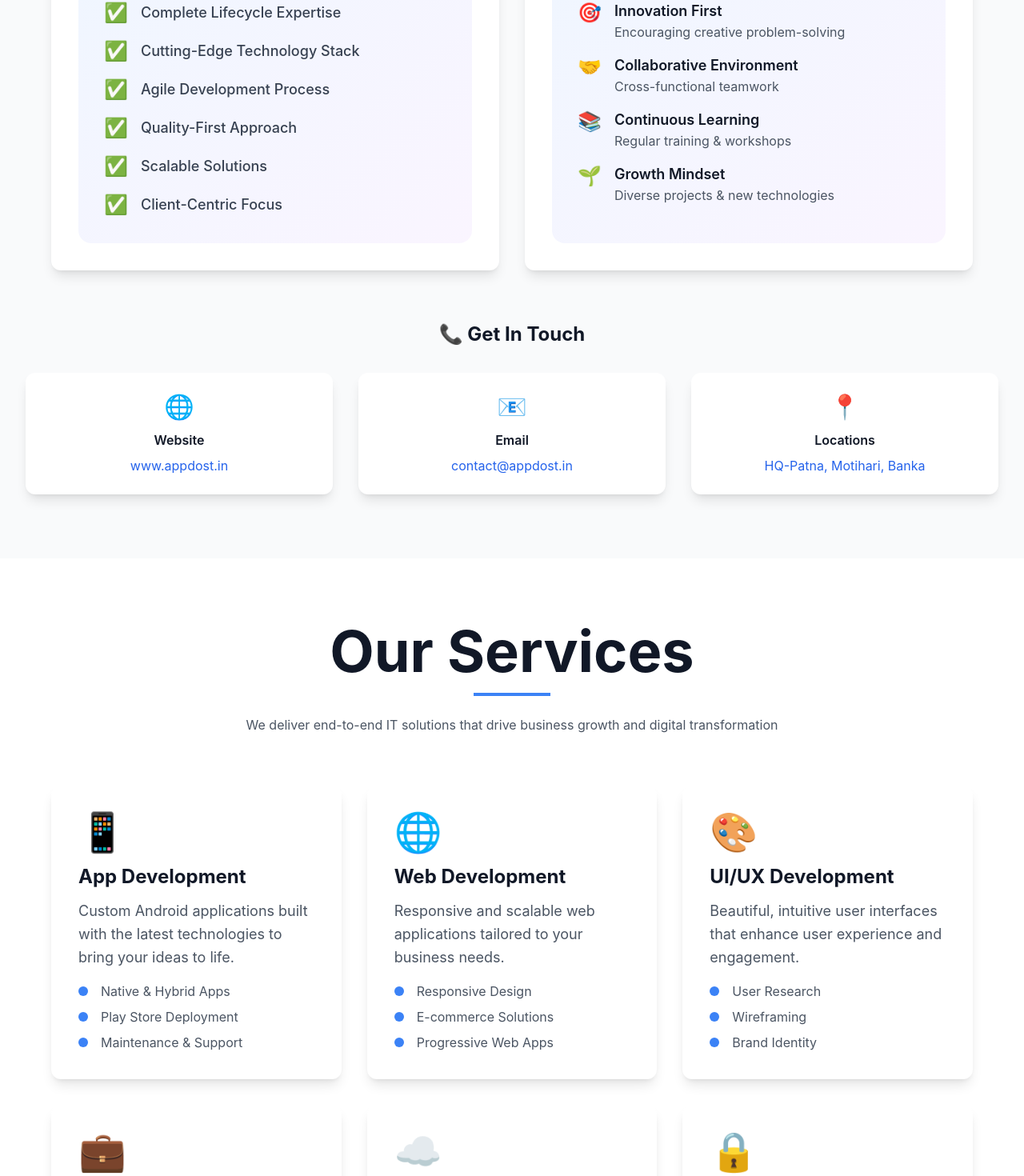
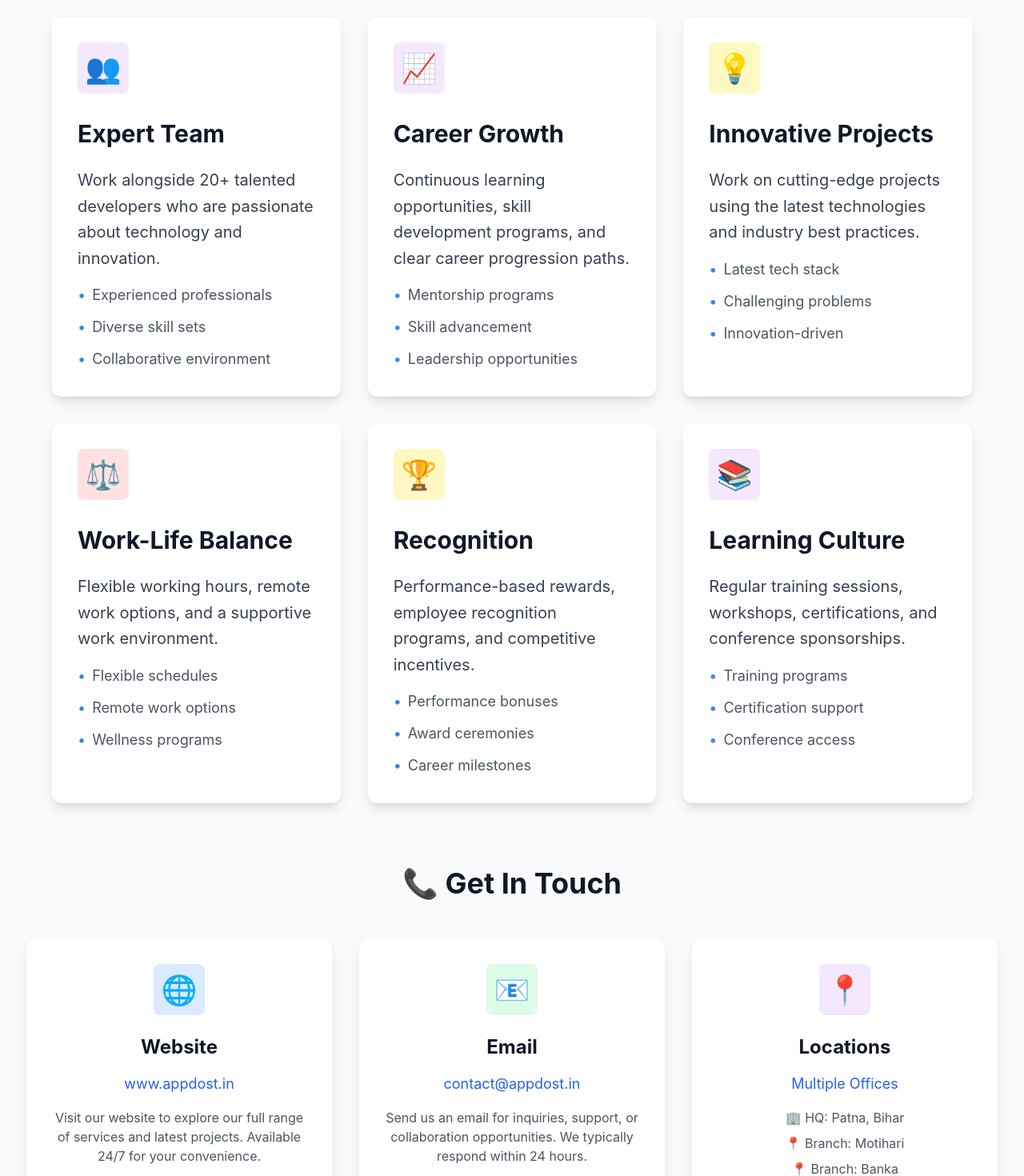
Before and after one commit to khushiraghuvanshi84-sudo/My_appdost, a React (Create React App) app: page / in a window 1280 px wide. Shown: the part 2007-3477 px from the top of the page at 80% size. Built offline with nearby package versions, Linux system fonts and the light colour scheme.

Commit message:
I  have made the final changes and made sure everything looks fine.

```diff
--- a/src/components/About.tsx
+++ b/src/components/About.tsx
@@ -5,42 +5,66 @@ const About: React.FC = () => {
     {
       icon: '🎨',
       title: 'UI/UX Design Excellence',
-      description: 'Crafting intuitive, user-centric designs that guarantee exceptional user satisfaction and engagement. We believe great design is invisible—it just works.'
+      description: 'Crafting intuitive, user-centric designs that guarantee exceptional user satisfaction. Our design process combines aesthetic appeal with functional efficiency for seamless interactions.'
     },
     {
       icon: '💻',
       title: 'Custom Software Development',
-      description: 'Building robust, scalable enterprise solutions tailored to your unique business requirements. From concept to deployment, we deliver excellence at every stage.'
+      description: 'Building robust, scalable enterprise solutions tailored to your unique business requirements using cutting-edge technologies and industry best practices.'
     },
     {
       icon: '🌐',
       title: 'Web Application Development',
-      description: 'Creating responsive, high-performance web applications using the latest frameworks and technologies. Your digital presence, perfected.'
+      description: 'Creating responsive, high-performance web applications using modern frameworks. We deliver powerful functionality with seamless user experience.'
     },
     {
       icon: '📱',
       title: 'Mobile App Development',
-      description: 'Developing native and cross-platform mobile applications that users love. iOS, Android, or hybrid—we\'ve got you covered.'
+      description: 'Developing native and cross-platform mobile applications that users love. Expert in iOS and Android development with focus on performance and user experience.'
     },
     {
       icon: '🔧',
       title: 'Full-Stack Development',
-      description: 'End-to-end development expertise covering frontend elegance, backend power, database optimization, and cloud infrastructure.'
+      description: 'End-to-end development expertise covering frontend, backend, database, and cloud infrastructure. Complete solutions from UI design to server architecture.'
     },
     {
       icon: '🚀',
       title: 'Digital Transformation Consulting',
-      description: 'Strategic guidance to help businesses navigate their digital journey, from legacy system modernization to cloud migration.'
+      description: 'Strategic guidance for businesses navigating digital transformation. Expertise in modernization, cloud migration, and technology optimization.'
     }
   ];
 
   const values = [
-    { icon: '✅', text: 'Complete Lifecycle Expertise' },
-    { icon: '✅', text: 'Cutting-Edge Technology Stack' },
-    { icon: '✅', text: 'Agile Development Process' },
-    { icon: '✅', text: 'Quality-First Approach' },
-    { icon: '✅', text: 'Scalable Solutions' },
-    { icon: '✅', text: 'Client-Centric Focus' }
+    {
+      icon: '🔄',
+      text: 'Complete Lifecycle Expertise',
+      description: 'From planning to maintenance, we handle every phase of your project with expertise.'
+    },
+    {
+      icon: '⚡',
+      text: 'Cutting-Edge Technology Stack',
+      description: 'We use the latest technologies and frameworks to build future-proof solutions.'
+    },
+    {
+      icon: '🔄',
+      text: 'Agile Development Process',
+      description: 'Flexible, iterative approach ensuring quick adaptability to changing requirements.'
+    },
+    {
+      icon: '🎯',
+      text: 'Quality-First Approach',
+      description: 'Rigorous testing and quality assurance at every development stage.'
+    },
+    {
+      icon: '📈',
+      text: 'Scalable Solutions',
+      description: 'Building systems that grow with your business needs and user base.'
+    },
+    {
+      icon: '🤝',
+      text: 'Client-Centric Focus',
+      description: 'Your success is our priority - we ensure complete client satisfaction.'
+    }
   ];
 
   return (
@@ -63,7 +87,7 @@ const About: React.FC = () => {
             {features.map((feature, index) => (
               <div
                 key={index}
-                className="bg-white rounded-xl p-8 shadow-lg hover:shadow-xl transition-all duration-300 transform hover:-translate-y-1 border-2 border-transparent hover:border-blue-200 h-200 flex flex-col"
+                className="bg-white rounded-xl p-8 shadow-lg hover:shadow-xl transition-all duration-300 transform hover:-translate-y-1 border-2 border-transparent hover:border-blue-200 min-h-[300px] flex flex-col"
               >
                 <div className="text-5xl mb-4">{feature.icon}</div>
                 <h3 className="text-2xl font-bold text-gray-900 mb-3">{feature.title}</h3>
@@ -73,60 +97,169 @@ const About: React.FC = () => {
           </div>
         </div>
 
-        {/* Why Choose Us - Horizontal Layout */}
-        <div className="max-w-6xl mx-auto">
-          <div className="grid lg:grid-cols-2 gap-8">
-            {/* Why Choose AppDost? Card */}
-            <div className="bg-white rounded-xl p-8 shadow-lg hover:shadow-xl transition-all duration-300 transform hover:-translate-y-1 border-2 border-transparent hover:border-blue-200 h-200 flex flex-col">
-              <div className="bg-gradient-to-br from-blue-50 to-purple-50 rounded-2xl p-8 flex-grow">
-                <h3 className="text-3xl font-bold text-gray-900 mb-6">
-                  🌟 Why Choose AppDost?
-                </h3>
-                <div className="space-y-4">
-                  {values.map((value, index) => (
-                    <div key={index} className="flex items-center space-x-4">
-                      <span className="text-2xl">{value.icon}</span>
-                      <span className="text-lg text-gray-700 font-medium">{value.text}</span>
+        {/* Why Work With Us? Section */}
+        <div className="max-w-6xl mx-auto mb-20">
+          <h2 className="text-4xl font-bold text-center mb-12">Why Work With Us?</h2>
+          <div className="grid grid-cols-1 md:grid-cols-2 lg:grid-cols-3 gap-8">
+            {/* Expert Team Card */}
+            <div className="bg-white rounded-xl p-8 shadow-lg hover:shadow-xl transition-all duration-300 transform hover:-translate-y-1 border border-gray-100 min-h-[380px] flex flex-col">
+              <div className="bg-purple-100 w-16 h-16 rounded-lg flex items-center justify-center mb-8">
+                <span className="text-4xl">👥</span>
               </div>
-                  ))}
-                </div>
+              <h3 className="text-3xl font-bold text-gray-900 mb-6">Expert Team</h3>
+              <div className="space-y-4 flex-grow">
+                <p className="text-gray-700 text-xl leading-relaxed">
+                  Work alongside 20+ talented developers who are passionate about technology and innovation.
+                </p>
+                <ul className="text-gray-600 text-lg space-y-3 mt-4">
+                  <li className="flex items-center">
+                    <span className="text-blue-500 mr-2">•</span>
+                    Experienced professionals
+                  </li>
+                  <li className="flex items-center">
+                    <span className="text-blue-500 mr-2">•</span>
+                    Diverse skill sets
+                  </li>
+                  <li className="flex items-center">
+                    <span className="text-blue-500 mr-2">•</span>
+                    Collaborative environment
+                  </li>
+                </ul>
               </div>
             </div>
 
-            {/* Work Culture & Values Card */}
-            <div className="bg-white rounded-xl p-8 shadow-lg hover:shadow-xl transition-all duration-300 transform hover:-translate-y-1 border-2 border-transparent hover:border-blue-200 h-200 flex flex-col">
-              <div className="bg-gradient-to-br from-blue-50 to-purple-50 rounded-2xl p-8 flex-grow">
-                <h4 className="text-3xl font-bold text-gray-900 mb-6">👥 Work Culture & Values</h4>
-                <div className="space-y-4">
-                  <div className="flex items-start space-x-4">
-                    <span className="text-2xl">🎯</span>
-                    <div>
-                      <div className="font-semibold text-gray-900 text-lg">Innovation First</div>
-                      <div className="text-gray-600 text-base">Encouraging creative problem-solving</div>
+            {/* Career Growth Card */}
+            <div className="bg-white rounded-xl p-8 shadow-lg hover:shadow-xl transition-all duration-300 transform hover:-translate-y-1 border border-gray-100 min-h-[380px] flex flex-col">
+              <div className="bg-purple-100 w-16 h-16 rounded-lg flex items-center justify-center mb-8">
+                <span className="text-4xl">📈</span>
+              </div>
+              <h3 className="text-3xl font-bold text-gray-900 mb-6">Career Growth</h3>
+              <div className="space-y-4 flex-grow">
+                <p className="text-gray-700 text-xl leading-relaxed">
+                  Continuous learning opportunities, skill development programs, and clear career progression paths.
+                </p>
+                <ul className="text-gray-600 text-lg space-y-3 mt-4">
+                  <li className="flex items-center">
+                    <span className="text-blue-500 mr-2">•</span>
+                    Mentorship programs
+                  </li>
+                  <li className="flex items-center">
+                    <span className="text-blue-500 mr-2">•</span>
+                    Skill advancement
+                  </li>
+                  <li className="flex items-center">
+                    <span className="text-blue-500 mr-2">•</span>
+                    Leadership opportunities
+                  </li>
+                </ul>
               </div>
             </div>
-                  <div className="flex items-start space-x-4">
-                    <span className="text-2xl">🤝</span>
-                    <div>
-                      <div className="font-semibold text-gray-900 text-lg">Collaborative Environment</div>
-                      <div className="text-gray-600 text-base">Cross-functional teamwork</div>
+
+            {/* Innovative Projects Card */}
+            <div className="bg-white rounded-xl p-8 shadow-lg hover:shadow-xl transition-all duration-300 transform hover:-translate-y-1 border border-gray-100 min-h-[380px] flex flex-col">
+              <div className="bg-yellow-100 w-16 h-16 rounded-lg flex items-center justify-center mb-8">
+                <span className="text-4xl">💡</span>
+              </div>
+              <h3 className="text-3xl font-bold text-gray-900 mb-6">Innovative Projects</h3>
+              <div className="space-y-4 flex-grow">
+                <p className="text-gray-700 text-xl leading-relaxed">
+                  Work on cutting-edge projects using the latest technologies and industry best practices.
+                </p>
+                <ul className="text-gray-600 text-lg space-y-3 mt-4">
+                  <li className="flex items-center">
+                    <span className="text-blue-500 mr-2">•</span>
+                    Latest tech stack
+                  </li>
+                  <li className="flex items-center">
+                    <span className="text-blue-500 mr-2">•</span>
+                    Challenging problems
+                  </li>
+                  <li className="flex items-center">
+                    <span className="text-blue-500 mr-2">•</span>
+                    Innovation-driven
+                  </li>
+                </ul>
               </div>
             </div>
-                  <div className="flex items-start space-x-4">
-                    <span className="text-2xl">📚</span>
-                    <div>
-                      <div className="font-semibold text-gray-900 text-lg">Continuous Learning</div>
-                      <div className="text-gray-600 text-base">Regular training & workshops</div>
+
+            {/* Work-Life Balance Card */}
+            <div className="bg-white rounded-xl p-8 shadow-lg hover:shadow-xl transition-all duration-300 transform hover:-translate-y-1 border border-gray-100 min-h-[380px] flex flex-col">
+              <div className="bg-red-100 w-16 h-16 rounded-lg flex items-center justify-center mb-8">
+                <span className="text-4xl">⚖️</span>
+              </div>
+              <h3 className="text-3xl font-bold text-gray-900 mb-6">Work-Life Balance</h3>
+              <div className="space-y-4 flex-grow">
+                <p className="text-gray-700 text-xl leading-relaxed">
+                  Flexible working hours, remote work options, and a supportive work environment.
+                </p>
+                <ul className="text-gray-600 text-lg space-y-3 mt-4">
+                  <li className="flex items-center">
+                    <span className="text-blue-500 mr-2">•</span>
+                    Flexible schedules
+                  </li>
+                  <li className="flex items-center">
+                    <span className="text-blue-500 mr-2">•</span>
+                    Remote work options
+                  </li>
+                  <li className="flex items-center">
+                    <span className="text-blue-500 mr-2">•</span>
+                    Wellness programs
+                  </li>
+                </ul>
               </div>
             </div>
-                  <div className="flex items-start space-x-4">
-                    <span className="text-2xl">🌱</span>
-                    <div>
-                      <div className="font-semibold text-gray-900 text-lg">Growth Mindset</div>
-                      <div className="text-gray-600 text-base">Diverse projects & new technologies</div>
+
+            {/* Recognition Card */}
+            <div className="bg-white rounded-xl p-8 shadow-lg hover:shadow-xl transition-all duration-300 transform hover:-translate-y-1 border border-gray-100 min-h-[380px] flex flex-col">
+              <div className="bg-yellow-100 w-16 h-16 rounded-lg flex items-center justify-center mb-8">
+                <span className="text-4xl">🏆</span>
+              </div>
+              <h3 className="text-3xl font-bold text-gray-900 mb-6">Recognition</h3>
+              <div className="space-y-4 flex-grow">
+                <p className="text-gray-700 text-xl leading-relaxed">
+                  Performance-based rewards, employee recognition programs, and competitive incentives.
+                </p>
+                <ul className="text-gray-600 text-lg space-y-3 mt-4">
+                  <li className="flex items-center">
+                    <span className="text-blue-500 mr-2">•</span>
+                    Performance bonuses
+                  </li>
+                  <li className="flex items-center">
+                    <span className="text-blue-500 mr-2">•</span>
+                    Award ceremonies
+                  </li>
+                  <li className="flex items-center">
+                    <span className="text-blue-500 mr-2">•</span>
+                    Career milestones
+                  </li>
+                </ul>
               </div>
             </div>
+
+            {/* Learning Culture Card */}
+            <div className="bg-white rounded-xl p-8 shadow-lg hover:shadow-xl transition-all duration-300 transform hover:-translate-y-1 border border-gray-100 min-h-[380px] flex flex-col">
+              <div className="bg-purple-100 w-16 h-16 rounded-lg flex items-center justify-center mb-8">
+                <span className="text-4xl">📚</span>
               </div>
+              <h3 className="text-3xl font-bold text-gray-900 mb-6">Learning Culture</h3>
+              <div className="space-y-4 flex-grow">
+                <p className="text-gray-700 text-xl leading-relaxed">
+                  Regular training sessions, workshops, certifications, and conference sponsorships.
+                </p>
+                <ul className="text-gray-600 text-lg space-y-3 mt-4">
+                  <li className="flex items-center">
+                    <span className="text-blue-500 mr-2">•</span>
+                    Training programs
+                  </li>
+                  <li className="flex items-center">
+                    <span className="text-blue-500 mr-2">•</span>
+                    Certification support
+                  </li>
+                  <li className="flex items-center">
+                    <span className="text-blue-500 mr-2">•</span>
+                    Conference access
+                  </li>
+                </ul>
               </div>
             </div>
           </div>
@@ -134,22 +267,43 @@ const About: React.FC = () => {
 
         {/* Contact Info */}
         <div className="mt-16 text-center">
-          <h3 className="text-2xl font-bold text-gray-900 mb-8">📞 Get In Touch</h3>
+          <h3 className="text-4xl font-bold text-gray-900 mb-12">📞 Get In Touch</h3>
           <div className="grid md:grid-cols-3 gap-8">
-            <div className="bg-white rounded-xl p-6 shadow-lg">
-              <div className="text-3xl mb-3">🌐</div>
-              <div className="font-semibold text-gray-900 mb-2">Website</div>
-              <div className="text-blue-600">www.appdost.in</div>
+            <div className="bg-white rounded-xl p-8 shadow-lg hover:shadow-xl transition-all duration-300 transform hover:-translate-y-1 border border-gray-100 min-h-[300px] flex flex-col items-center">
+              <div className="bg-blue-100 w-16 h-16 rounded-lg flex items-center justify-center mb-6">
+                <span className="text-4xl">🌐</span>
               </div>
-            <div className="bg-white rounded-xl p-6 shadow-lg">
-              <div className="text-3xl mb-3">📧</div>
-              <div className="font-semibold text-gray-900 mb-2">Email</div>
-              <div className="text-blue-600">contact@appdost.in</div>
+              <h4 className="text-2xl font-bold text-gray-900 mb-4">Website</h4>
+              <div className="text-blue-600 mb-4 text-lg">www.appdost.in</div>
+              <p className="text-gray-600 text-base">
+                Visit our website to explore our full range of services and latest projects.
+                Available 24/7 for your convenience.
+              </p>
             </div>
-            <div className="bg-white rounded-xl p-6 shadow-lg">
-              <div className="text-3xl mb-3">📍</div>
-              <div className="font-semibold text-gray-900 mb-2">Locations</div>
-              <div className="text-blue-600">HQ-Patna, Motihari, Banka</div>
+
+            <div className="bg-white rounded-xl p-8 shadow-lg hover:shadow-xl transition-all duration-300 transform hover:-translate-y-1 border border-gray-100 min-h-[300px] flex flex-col items-center">
+              <div className="bg-green-100 w-16 h-16 rounded-lg flex items-center justify-center mb-6">
+                <span className="text-4xl">📧</span>
+              </div>
+              <h4 className="text-2xl font-bold text-gray-900 mb-4">Email</h4>
+              <div className="text-blue-600 mb-4 text-lg">contact@appdost.in</div>
+              <p className="text-gray-600 text-base">
+                Send us an email for inquiries, support, or collaboration opportunities.
+                We typically respond within 24 hours.
+              </p>
+            </div>
+
+            <div className="bg-white rounded-xl p-8 shadow-lg hover:shadow-xl transition-all duration-300 transform hover:-translate-y-1 border border-gray-100 min-h-[300px] flex flex-col items-center">
+              <div className="bg-purple-100 w-16 h-16 rounded-lg flex items-center justify-center mb-6">
+                <span className="text-4xl">📍</span>
+              </div>
+              <h4 className="text-2xl font-bold text-gray-900 mb-4">Locations</h4>
+              <div className="text-blue-600 mb-4 text-lg">Multiple Offices</div>
+              <div className="text-gray-600 text-base">
+                <p className="mb-2">🏢 HQ: Patna, Bihar</p>
+                <p className="mb-2">📍 Branch: Motihari</p>
+                <p>📍 Branch: Banka</p>
+              </div>
             </div>
           </div>
         </div>
```
Lines whose indentation alone changed are shown as unchanged.
